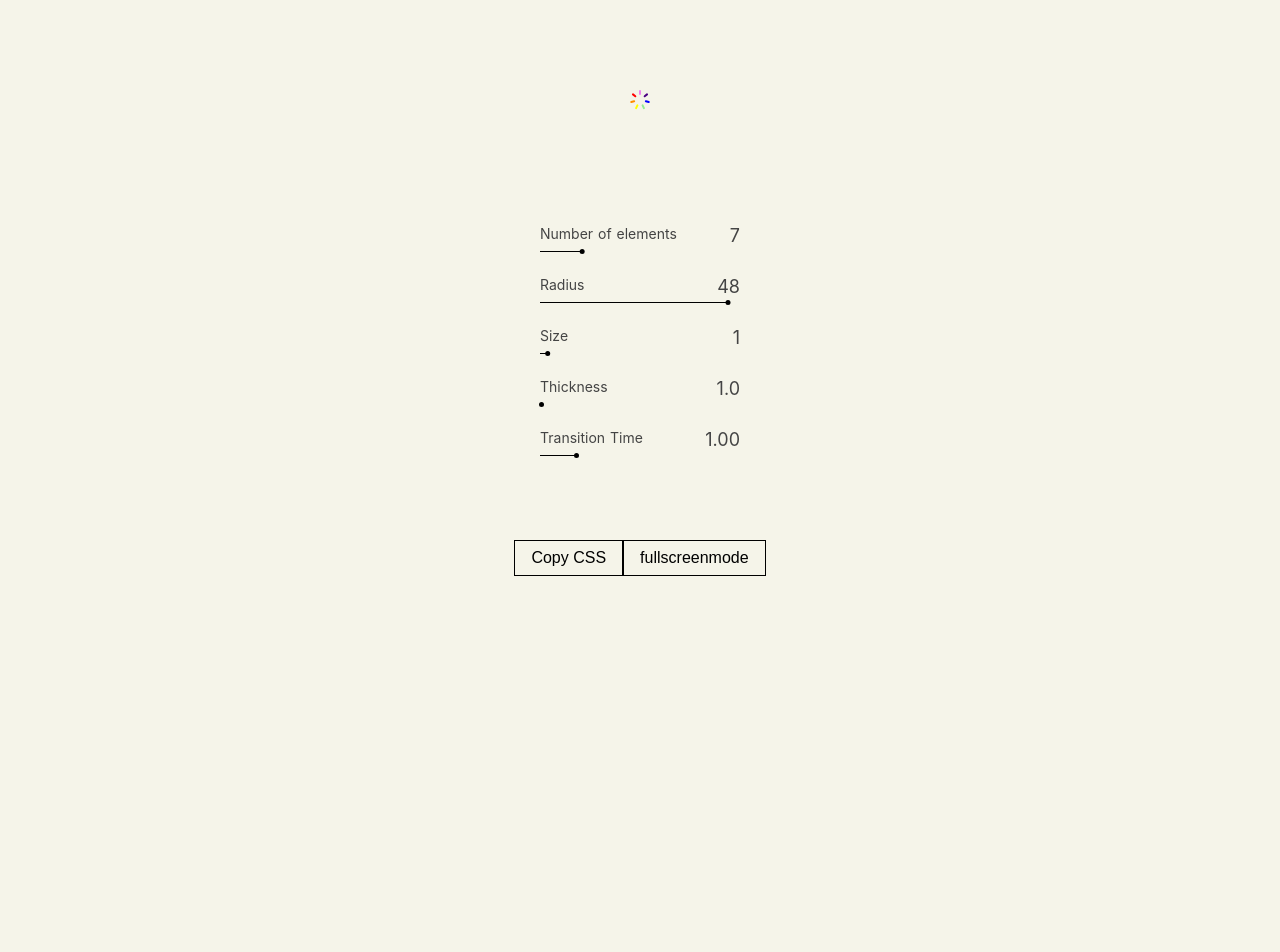
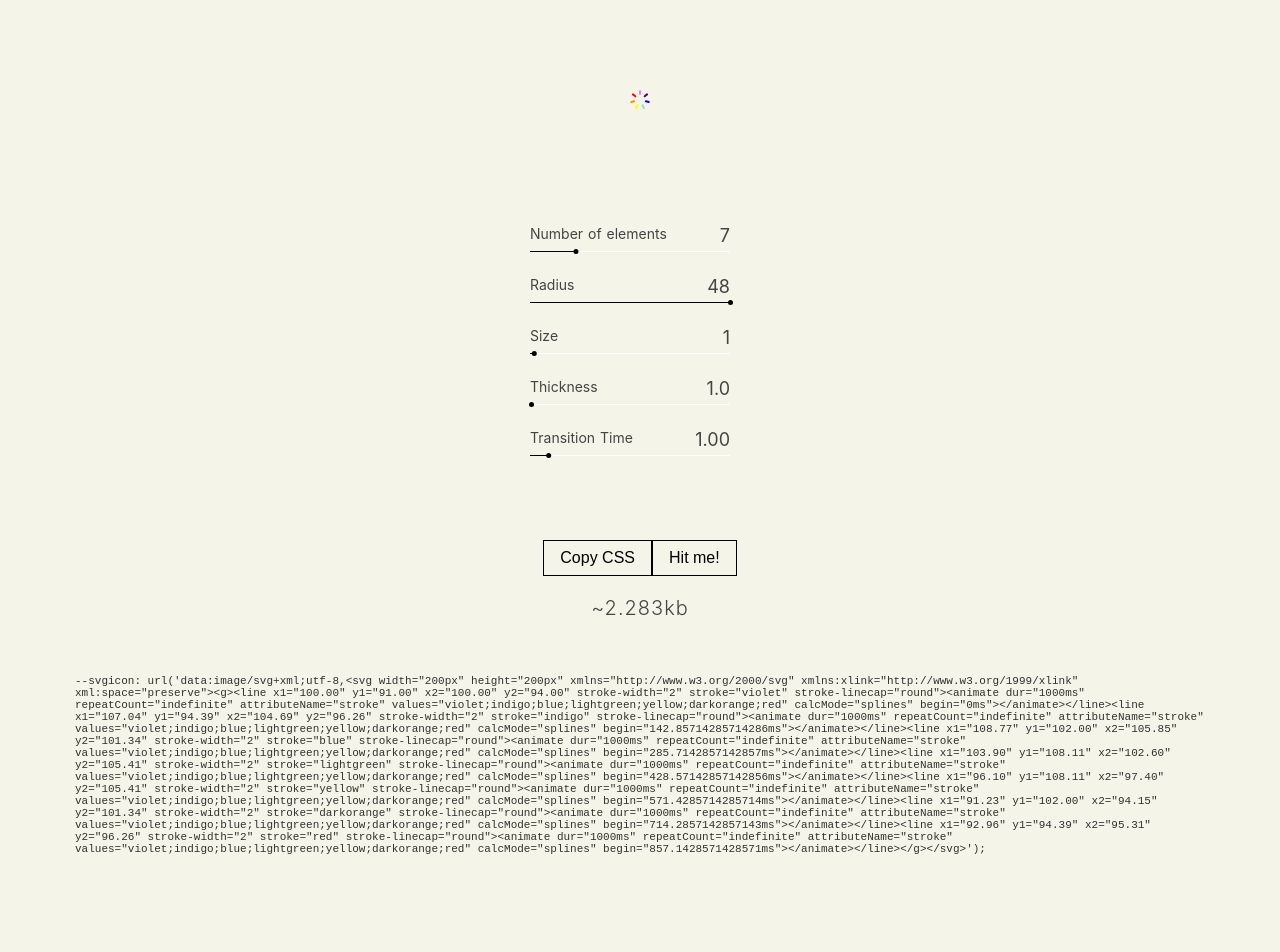
Before and after one commit to tomekkozysa/svg-spinner, a Nuxt app: page / in a window 1280 px wide. Shown: the top 952 px of the page. Before the commit the page ends 800 px from the top, so only its background shows below. Built offline with nearby package versions, Linux system fonts and the light colour scheme.

Commit message:
dragbar negative number bug

```diff
--- a/components/Dragbar.vue
+++ b/components/Dragbar.vue
@@ -9,11 +9,8 @@
         <div class="dragbar-head">
             <div class="dragbar-trackbar-dot" :style="headmove"></div>
             <div class="dragbar-trackbar-wrapper">
-
-                <div class="dragbar-trackbar" :style="headmove">
-
-            </div>
-            </div>
+                <div class="dragbar-trackbar" :style="headmove"></div>
+                <div class="dragbar-trackbar-track"></div>
         </div>
 
         <small v-if="debug">
@@ -23,6 +20,7 @@
 
 
     </div>
+    </div>
 </template>
 <script>
 /*
@@ -30,6 +28,8 @@
 
 
 */
+
+
 
 export default {
     name:'Dragbar',
@@ -67,7 +67,7 @@ export default {
             return (this.rangein.max - this.rangein.min) /( this.rangeout.max - this.rangeout.min)
         },
         percentage:function(){
-            return ( this.value  - this.rangeout.min )  * 100 / (this.rangeout.max) ;
+            return ( this.value  - this.rangeout.min )  * 100 / (this.rangeout.max - this.rangeout.min) ;
         },
         step_count:function(){
 
@@ -87,6 +87,11 @@ export default {
     },
     mounted:function(){
             this.$refs.drag.addEventListener('mousedown',this.mousedown);
+    },
+    watch:{
+        default:function(val){
+            this.value=val;
+        }
     },
     methods:{
         range:function(value){
@@ -161,6 +166,8 @@ export default {
     --tb-dot-size:5px;
 
 
+    --tb-track-bgr:#fff;
+
 
 
 
@@ -170,6 +177,9 @@ export default {
     text-align:left;
     position: relative;
     cursor:ew-resize;
+}
+.dragbar:hover{
+    --tb-dot-size:10px;
 }
 .dragbar.debug{
         --min-height:120px;
@@ -223,12 +233,23 @@ small{
     display: flex;
     align-content: center;
     align-items: center;
+     top:calc(50% - calc(var(--tb-height) / 2));
 
 }
 .dragbar-trackbar{
     height:var(--tb-height);
     width:100%;
     background:var(--tb-bgr);
+    top:0;
+    left:0;
+    z-index: 1;
+    position: absolute;
+}
+.dragbar-trackbar-track{
+    position: absolute;
+    height:var(--tb-height);
+    width:100%;
+    background:var(--tb-track-bgr);
     top:0;
     left:0;
     z-index: 0;
@@ -238,6 +259,7 @@ small{
 
     height:var(--tb-dot-size);
     width:var(--tb-dot-size);
+    transition: all .1s;
     border-radius:999em;
     background:var(--tb-dot-bgr);
     position:absolute;
@@ -247,4 +269,5 @@ small{
 
 
 }
+
 </style>
--- a/pages/index.vue
+++ b/pages/index.vue
@@ -8,9 +8,6 @@
       :r="r | num "
       :thickness="thickness | num "
       :dotspeed=".1 "/>
-
-
-
 
 
 
@@ -26,20 +23,28 @@
      <div>
        <div class="ui">
       <Dragbar :rangeout="{min:2,max:24}" :step="1"  :decimals="0" :default="7" label="Number of elements" @update="updateHandler($event,'count');" class="ui-bar"/>
-      <Dragbar :rangeout="{min:3,max:48}" :step="1"  :decimals="0" :default="48" label="Radius"  @update="updateHandler($event,'radius');" class="ui-bar"/>
-      <Dragbar :rangeout="{min:0.1,max:25}" :step=".1" :decimals="0"  :default="1" label="Size" @update="updateHandler($event,'r');" class="ui-bar"/>
+      <Dragbar :rangeout="{min:-48,max:48}" :step="1"  :decimals="0" :default="48" label="Radius"  @update="updateHandler($event,'radius');" class="ui-bar"/>
+      <Dragbar :rangeout="{min:0.1,max:48}" :step=".1" :decimals="0"  :default="1" label="Size" @update="updateHandler($event,'r');" class="ui-bar"/>
       <Dragbar :rangeout="{min:.5,max:100}" :step=".5" :decimals="1"  :default="1" label="Thickness" @update="updateHandler($event,'thickness');" class="ui-bar"/>
-      <Dragbar :rangeout="{min:0.1,max:5}" :step=".1" :decimals="2"  :default="1" label="Transition Time " @update="updateSpeed" class="ui-bar" />
+      <Dragbar :rangeout="{min:0.1,max:10}" :step=".1" :decimals="2"  :default="1" label="Transition Time " @update="updateSpeed" class="ui-bar" />
     </div>
 
     <div class="ui-secondary">
-      <textarea class="code" ref="csscode">
-          --svgicon: url('{{svgcode}}');
-      </textarea>
-      <button @click="copyCSS" class="action-default">Copy CSS</button>
-      <button @click="(e)=>fullscreenmode=!fullscreenmode" class="action-default">fullscreenmode</button>
+
+
+        <button @click="copyCSS" class="action-default">Copy CSS</button>
+        <button @click="(e)=>fullscreenmode=!fullscreenmode" class="action-default">Hit me!</button>
+      </div>
+
+       <div class="svg-bytes-value" >~{{svgcode | bytes}}</div>
+
     </div>
-    </div>
+
+
+    <textarea class="code" ref="csscode">
+--svgicon: url('{{svgcode}}');
+    </textarea>
+
     </div>
 </template>
 
@@ -62,6 +67,13 @@ export default {
       console.log('num::',value)
       return parseInt(value);
     },
+      bytes:function(val){
+        // https://stackoverflow.com/questions/2219526/how-many-bytes-in-a-javascript-string
+      return (encodeURI(val).split(/%..|./).length - 1)/1000+'kb';
+
+      },
+
+
 },
   data(){
     return{
@@ -131,37 +143,42 @@ body{
  /* --svgicon:''; */
   background: var(--d-preview-bgr);
 }
+.svg-bytes-value{
+  margin-top:20px;
+}
 .code{
-  font-size:9px;
+  font-size:11px;
+  opacity: .8;
+  font-family:monospace;
   /* white-space: nowrap; */
   /* padding:20px; */
   /* max-width:300px; */
-  margin:0 auto;
-  text-overflow: ellipsis;
-  font-family: inherit;
-  max-width:200px;
-  height:auto;
+  margin:4em auto;
 
-  background:transparent;
+  width:90%;
+  height:300px;
+  overflow: hidden;
 
   display: block;
   outline:none;
   border:0px;
-  display: none;
+  padding:1em;
+  background: transparent;
+  /* display: none; */
 }
 .ui{
   margin:0 auto;
-  width:200px;
+  width:220px;
 }
 
 .ui-bar{
   margin-top:20px;
-  /* padding:5px; */
+  /* padding:10px; */
   transition: background .3s;
 }
-.ui-bar:hover{
+/* .ui-bar:hover{
   background:#eee;
-}
+} */
 
 .ui-secondary{
   margin-top:4em;
@@ -209,7 +226,13 @@ input[type="range"]{
   font-size:16px;
   padding:.5em 1em;
   cursor:pointer;
-
+/* transition: background .3s; */
+/* background: transparent var(--d-preview-bgr) no-repeat center; */
 }
-
+.action-default:hover{
+   /* background: white; */
+   background:var(--d-preview-bgr) no-repeat center;
+   background-size:100px;
+   color:rgba(0,0,0,0)
+}
 </style>
```
